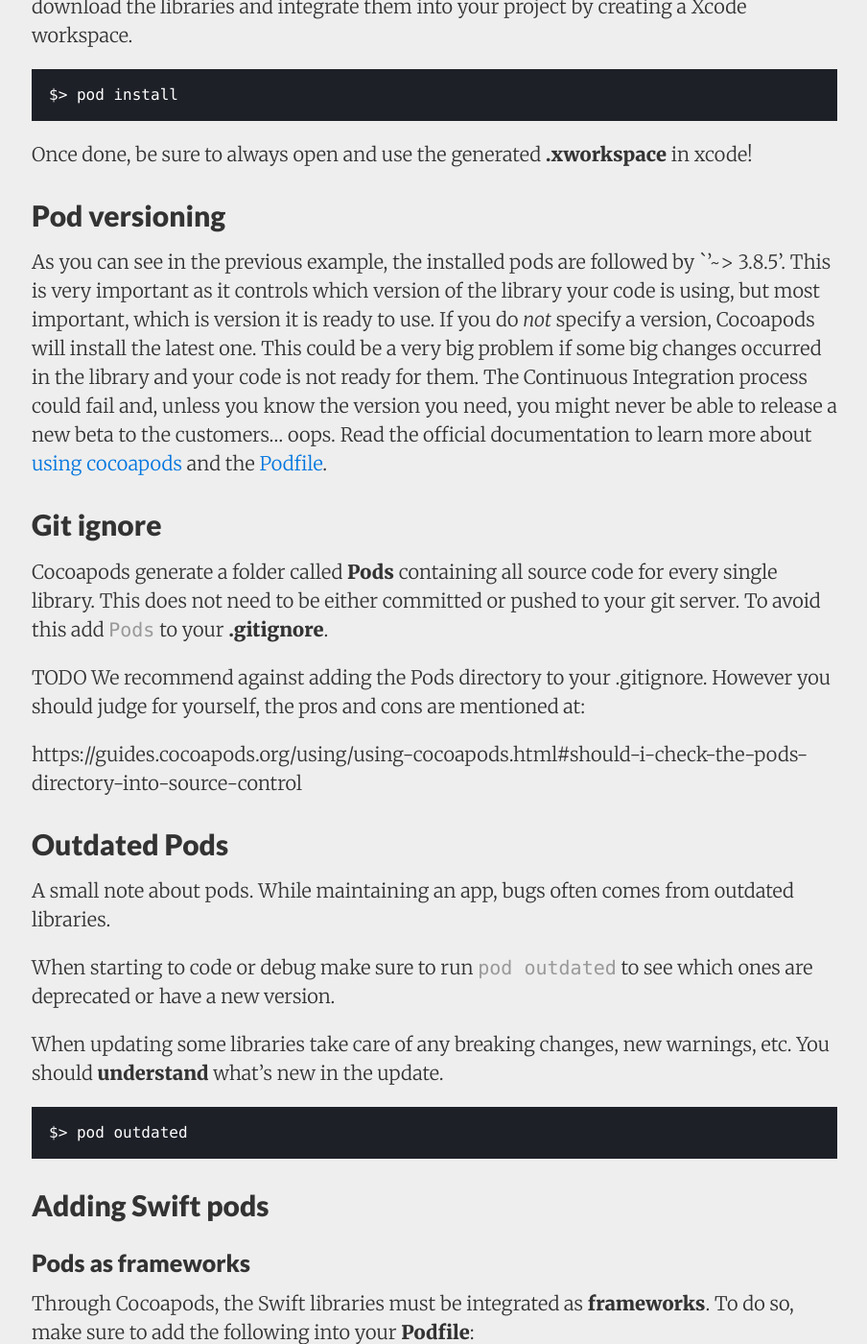
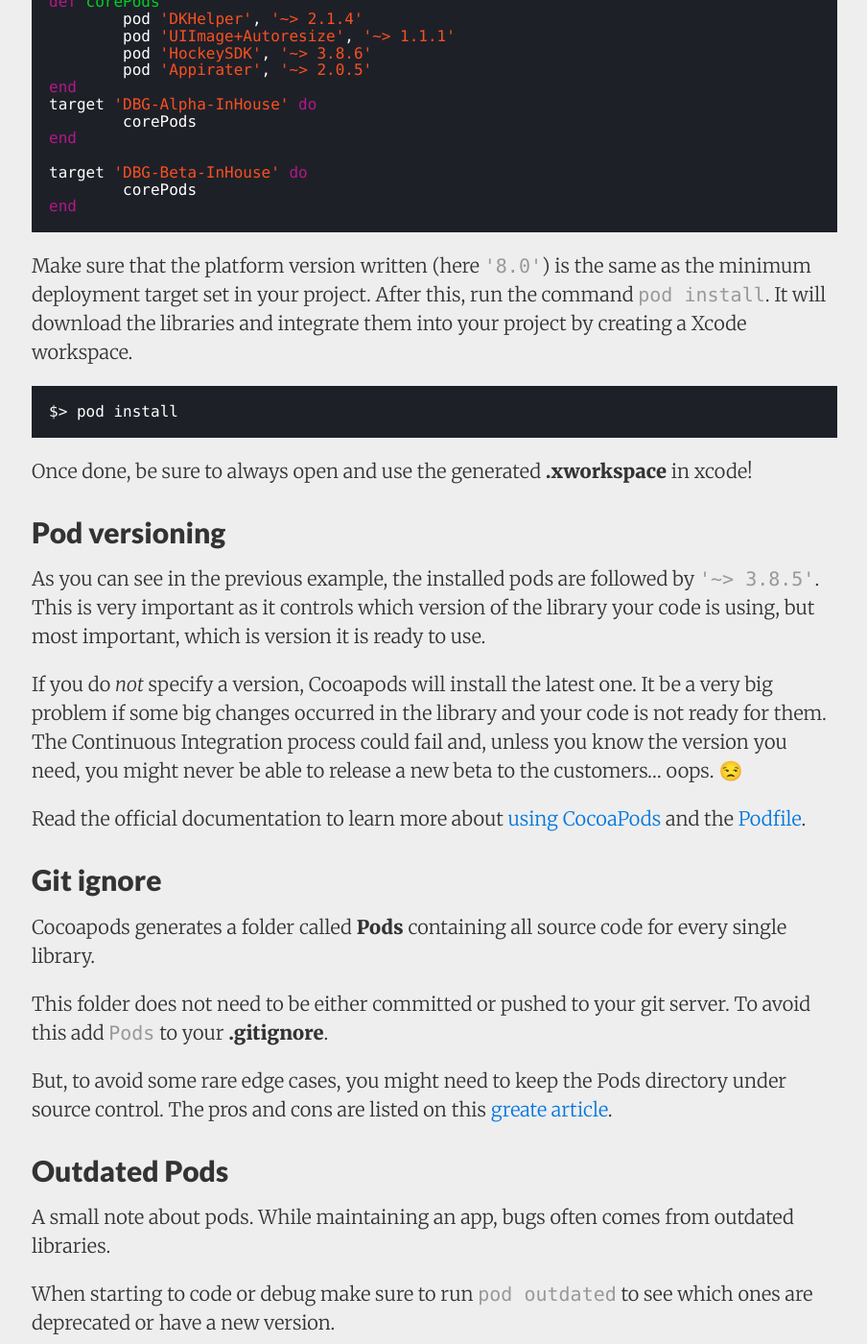
Before and after one commit to kevindelord/kevindelord.github.io, a Jekyll site: the page built from _posts/2016-05-30-cocoapods.md, in a window 1280 px wide and 1400 px high, scrolled down 1240 px. Shown: the whole window at 96% size, without its empty margins (187-1091 px from the left). Built offline with Jekyll 4.4.1, drawn with Linux system fonts in a browser that asks for light colours; nearby versions of some CDN libraries; emoji names are drawn with the system emoji font; some of the changed text lies outside the part shown.

Commit message:
Cocapods: review formatting

```diff
--- a/_posts/2016-05-30-cocoapods.md
+++ b/_posts/2016-05-30-cocoapods.md
@@ -1,12 +1,16 @@
 ---
 layout: post
-title: Cocoapods
-summary: How to setup and configure Cocoapods on your computer and for your project.
+title: CocoaPods
+summary: How to setup and configure CocoaPods on your computer and for your project.
 ---
+
+## What is [CocoaPods](https://cocoapods.org/)
+
+> CocoaPods is a dependency manager for Swift and Objective-C Cocoa projects. It has over eighteen thousand libraries and can help you scale your projects elegantly.
 
 ## Installation and update
 
-If you need to install or update cocoapods on a machine, please refer to the [official documentation](https://guides.cocoapods.org/using/getting-started.html).
+If you need to install or update CocoaPods on a machine, please refer to the [official documentation](https://guides.cocoapods.org/using/getting-started.html).
 Nonetheless, here is the most useful command line:
 
 {% highlight swift lineanchors %}
@@ -16,7 +20,7 @@
 ## Integration
 
 First you need to create a simple file named **Podfile**.
-Here is an example for the BDG project containing two targets: `DBG-Alpha-InHouse` and `DBG-Beta-InHouse`:
+Here is an example for the `BDG project containing two targets: `DBG-Alpha-InHouse` and `DBG-Beta-InHouse`:
 
 {% highlight ruby lineanchors %}
 $> cat Podfile
@@ -41,8 +45,8 @@
 end
 {% endhighlight lineanchors %}
 
-Make sure that the platform version written (here '`8.0`') is the same as the minimum deployment target set in your project.
-After this, run the command `pod install. It will download the libraries and integrate them into your project by creating a Xcode workspace.
+Make sure that the platform version written (here `'8.0'`) is the same as the minimum deployment target set in your project.
+After this, run the command `pod install`. It will download the libraries and integrate them into your project by creating a Xcode workspace.
 
 {% highlight swift lineanchors %}
 $> pod install
@@ -52,24 +56,24 @@
 
 ## Pod versioning
 
-As you can see in the previous example, the installed pods are followed by `'~> 3.8.5'.
+As you can see in the previous example, the installed pods are followed by `'~> 3.8.5'`.
 This is very important as it controls which version of the library your code is using, but most important, which is version it is ready to use.
+
 If you do _not_ specify a version, Cocoapods will install the latest one.
-This could be a very big problem if some big changes occurred in the library and your code is not ready for them.
-The Continuous Integration process could fail and, unless you know the version you need, you might never be able to release a new beta to the customers... oops.
-Read the official documentation to learn more about [using cocoapods](https://guides.cocoapods.org/using/using-cocoapods.html) and the [Podfile](https://guides.cocoapods.org/using/the-podfile.html).
+It be a very big problem if some big changes occurred in the library and your code is not ready for them.
+The Continuous Integration process could fail and, unless you know the version you need, you might never be able to release a new beta to the customers... oops. :unamused:
+
+Read the official documentation to learn more about [using CocoaPods](https://guides.cocoapods.org/using/using-cocoapods.html) and the [Podfile](https://guides.cocoapods.org/using/the-podfile.html).
 
 ## Git ignore
 
-Cocoapods generate a folder called **Pods** containing all source code for every single library.
-This does not need to be either committed or pushed to your git server.
+Cocoapods generates a folder called **Pods** containing all source code for every single library.
+
+This folder does not need to be either committed or pushed to your git server.
 To avoid this add `Pods` to your **.gitignore**.
 
-TODO
-We recommend against adding the Pods directory to your .gitignore.
-However you should judge for yourself, the pros and cons are mentioned at:
-
-https://guides.cocoapods.org/using/using-cocoapods.html#should-i-check-the-pods-directory-into-source-control
+But, to avoid some rare edge cases, you might need to keep the Pods directory under source control.
+The pros and cons are listed on this [greate article](https://guides.cocoapods.org/using/using-cocoapods.html#should-i-check-the-pods-directory-into-source-control).
 
 ## Outdated Pods
 
@@ -116,10 +120,10 @@
 {% highlight ruby lineanchors %}
 post_install do |installer|
 	installer.pods_project.targets.each do |target|
-		if target.name.include?("Pods-")
-			require 'fileutils'
-			FileUtils.cp_r('Pods/Target Support Files/' + target.name + '/' + target.name + '-acknowledgements.plist',
-			'Resources/Settings.bundle/Pods-acknowledgements.plist', :remove_destination => true)
+		target.build_configurations.each do |config|
+			config.build_settings['EXPANDED_CODE_SIGN_IDENTITY'] = ""
+			config.build_settings['CODE_SIGNING_REQUIRED'] = "NO"
+			config.build_settings['CODE_SIGNING_ALLOWED'] = "NO"
 		end
 	end
 end
```
Also changed, not shown: other parts of _posts/2016-05-30-cocoapods.md (+5 -4 lines).
